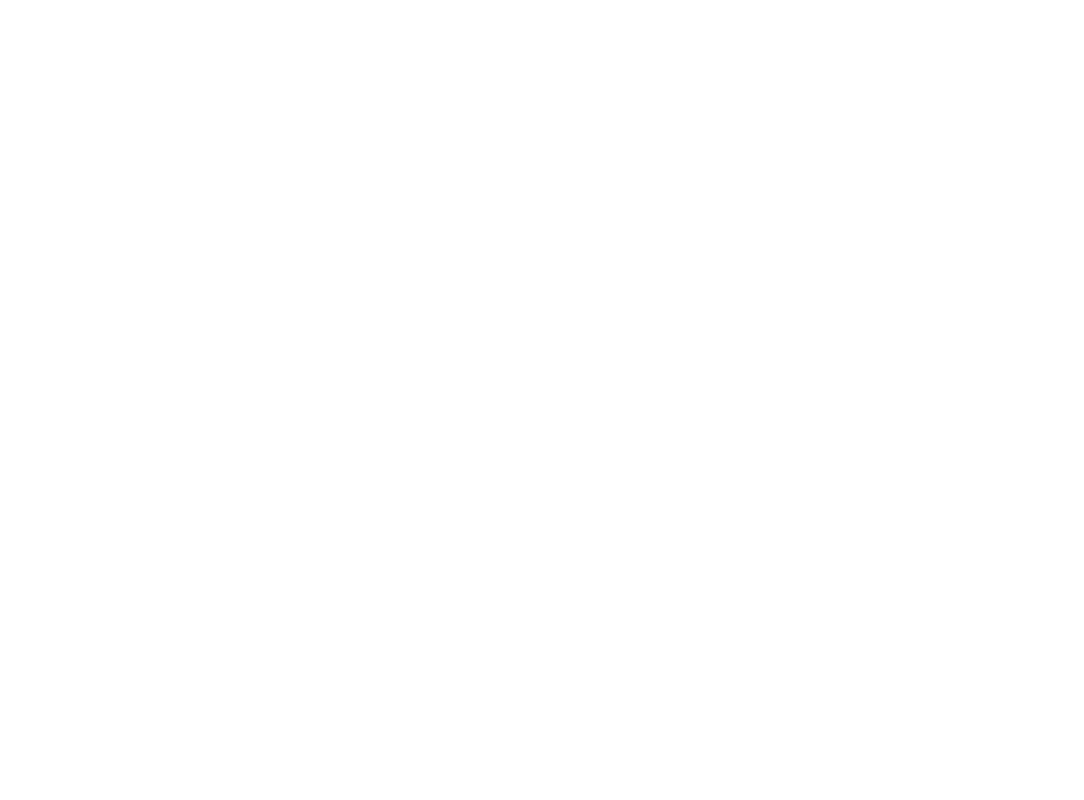
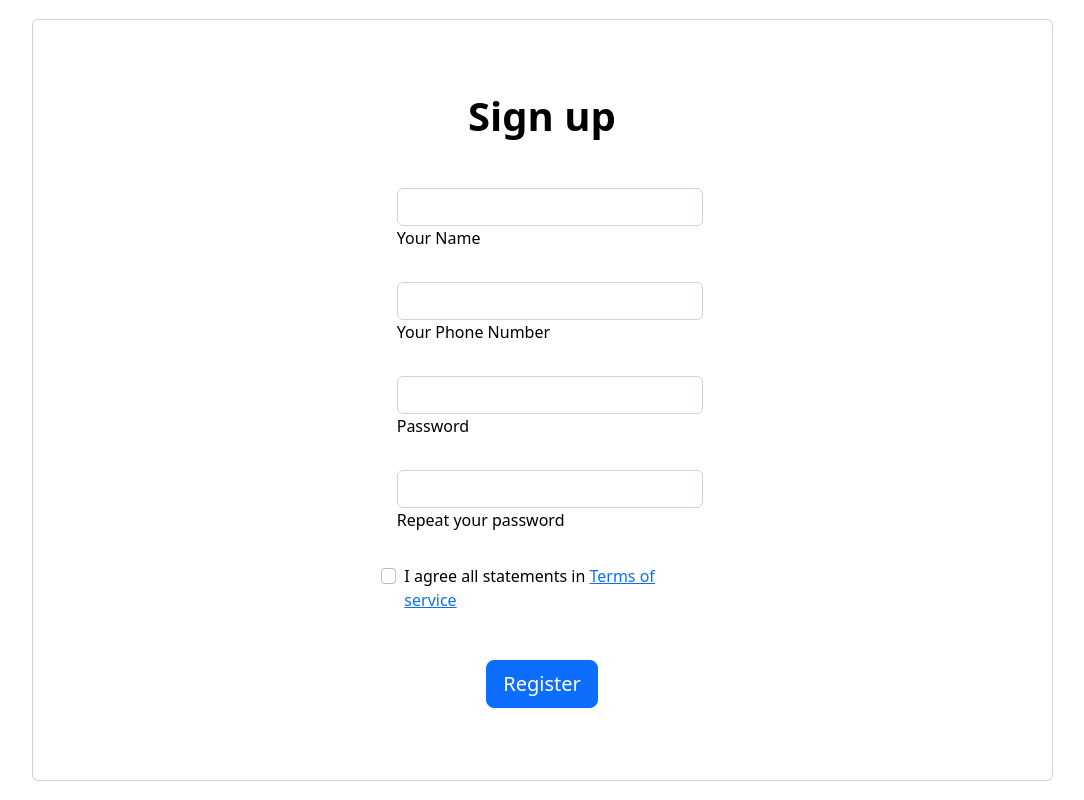
Before and after one commit to Rufidatul726/Ekunjo-A-Gardening-Solution, a React (Create React App) app in the folder frontend/: page /register in a window 1280 px wide. Before the commit this address had no page. Shown: the whole page, without its empty margins (98-1182 px from the left). Built offline with nearby package versions, Linux system fonts and the light colour scheme.

Commit message:
Registration done

```diff
--- a/frontend/src/App.js
+++ b/frontend/src/App.js
@@ -4,6 +4,7 @@
 import NurseryFinder from "./pages/services/nursery";
 import ViewPlantDetails from "./pages/services/viewPlantDetails";
 import GetFertilizerAmount from "./pages/services/getFertilizerAmount";
+import Registration from "./pages/registration";
 
 function App() {
   return (
@@ -15,6 +16,8 @@
             <Route path="/services/nursery" element={<NurseryFinder />} />
             <Route path="/services/fertilizer" element={<GetFertilizerAmount />} />
             <Route path="/services/plantinfo" element={<ViewPlantDetails />} />
+            <Route path="/services/plantdisease" element={<ViewPlantDetails />} />
+            <Route path="/register" element={<Registration/>} />
           </Routes>
         </Router>
       </header>
--- a/frontend/src/Components/sidenavbar.js
+++ b/frontend/src/Components/sidenavbar.js
@@ -1,6 +1,6 @@
 import React from "react";
 import { Link } from "react-router-dom";
-import { NavLink } from "react-router-dom";
+
 import { Nav } from "react-bootstrap";
 import "../CSSfiles/sidenavbar.css";
 
@@ -16,9 +16,9 @@
       <Link to="/services/plantinfo" className="nav-link">
         View Plant Details
       </Link>
-      <NavLink to="/" className="nav-link">
+      <Link to="/" className="nav-link">
         View Plant Diseases
-      </NavLink>
+      </Link>
     </Nav>
   );
 };
--- /dev/null
+++ b/frontend/src/pages/registration.js
@@ -0,0 +1,159 @@
+import React, { useState } from "react";
+// import axios from "axios";
+
+export default function Registration() {
+        const [name, setName] = useState("");
+        const [phone, setPhone] = useState("");
+        const [password, setPassword] = useState("");
+        const [confirmPassword, setConfirmPassword] = useState("");
+        const [errorMessage, setErrorMessage] = useState("");
+        const [successMessage, setSuccessMessage] = useState(false);
+
+        const handleSubmit = (e) => {
+            e.preventDefault();
+
+            if(password !== confirmPassword){
+                setErrorMessage("Passwords do not match. Please try again.");
+                setPassword("");
+                setConfirmPassword("");
+                return;
+            }
+
+            if(!isValidPhoneNumber(phone)){
+                setErrorMessage("Please enter a valid phone number.");
+                setPhone("");
+                return;
+            }
+
+            console.log("Name:", name);
+            console.log("Phone:", phone);
+            console.log("Password:", password);
+            console.log("Confirm Password:", confirmPassword);
+            setErrorMessage("");
+            setSuccessMessage(true);
+
+            // axios.post("http://localhost:9000/users/register", {name, phone, password})
+            //     .then(res => {
+            //         console.log(res);
+            //         console.log(res.data);
+            //     })
+            //     .catch(err => {
+            //         console.log(err);
+            //     });
+        };
+
+        const isValidPhoneNumber = (phoneNumber) => {
+            const phoneRegex = /^\d{11}$/; // match 10-digit phone number
+            return phoneRegex.test(phoneNumber);
+        };
+
+        const handleNameChange = (e) => {
+            setName(e.target.value);
+        };
+
+        const handlePhoneChange = (e) => {
+            setPhone(e.target.value);
+        };
+
+        const handlePasswordChange = (e) => {
+            setPassword(e.target.value);
+        };
+
+        const handleConfirmPasswordChange = (e) => {
+            setConfirmPassword(e.target.value);
+        };
+
+
+    return (
+        <section class="vh-100">
+        <div class="container h-100">
+            <div class="row d-flex justify-content-center align-items-center h-100">
+            <div class="col-lg-12 col-xl-11">
+                <div class="card text-black" >
+                <div class="card-body p-md-5">
+                    <div class="row justify-content-center">
+                    <div class="col-md-10 col-lg-6 col-xl-5 order-2 order-lg-1">
+
+                        <p class="text-center h1 fw-bold mb-5 mx-1 mx-md-4 mt-4">Sign up</p>
+
+                        <form class="mx-1 mx-md-4">
+                            {errorMessage && <div style={{ color: "red" }}>{errorMessage}</div>}
+
+                        <div class="d-flex flex-row align-items-center mb-4">
+                            <i class="fas fa-user fa-lg me-3 fa-fw"></i>
+                            <div class="form-outline flex-fill mb-0">
+                            <input type="text" id="form3Example1c" class="form-control" onChange={handleNameChange} required/>
+                            <label class="form-label" for="form3Example1c">Your Name</label>
+                            </div>
+                        </div>
+
+                        <div class="d-flex flex-row align-items-center mb-4">
+                            <i class="fas fa-envelope fa-lg me-3 fa-fw"></i>
+                            <div class="form-outline flex-fill mb-0">
+                            <input type="tel" id="form3Example3c" class="form-control" onChange={handlePhoneChange} required/>
+                            <label class="form-label" for="form3Example3c">Your Phone Number</label>
+                            </div>
+                        </div>
+
+                        <div class="d-flex flex-row align-items-center mb-4">
+                            <i class="fas fa-lock fa-lg me-3 fa-fw"></i>
+                            <div class="form-outline flex-fill mb-0">
+                            <input type="password" id="form3Example4c" class="form-control" onChange={handlePasswordChange} required/>
+                            <label class="form-label" for="form3Example4c">Password</label>
+                            </div>
+                        </div>
+
+                        <div class="d-flex flex-row align-items-center mb-4">
+                            <i class="fas fa-key fa-lg me-3 fa-fw"></i>
+                            <div class="form-outline flex-fill mb-0">
+                            <input type="password" id="form3Example4cd" class="form-control" onChange={handleConfirmPasswordChange} required/>
+                            <label class="form-label" for="form3Example4cd">Repeat your password</label>
+                            </div>
+                        </div>
+
+                        <div class="form-check d-flex justify-content-center mb-5">
+                            <input class="form-check-input me-2" type="checkbox" value="" id="form2Example3c" />
+                            <label class="form-check-label" for="form2Example3">
+                            I agree all statements in <a href="#!">Terms of service</a>
+                            </label>
+                        </div>
+
+                        <div class="d-flex justify-content-center mx-4 mb-3 mb-lg-4">
+                            <button type="button" class="btn btn-primary btn-lg" onClick={handleSubmit}>Register</button>{
+                            successMessage &&
+                            (
+                                <div
+                                style={{
+                                  position: "fixed",
+                                  top: "50%",
+                                  left: "50%",
+                                  transform: "translate(-50%, -50%)",
+                                  backgroundColor: "#fff",
+                                  padding: "2rem",
+                                  borderRadius: "5px",
+                                  boxShadow: "0 0 10px rgba(0, 0, 0, 0.3)",
+                                  zIndex: "999",
+                                }}
+                              >
+                                <h2>Registration Successful</h2>
+                                <p>Thank you for registering, {name}!</p>
+                                <button onClick={() => setSuccessMessage(false)}
+                                        style={{position: "absolute", top: "0", right: "0", padding: "0.5rem 1rem", border: "none", backgroundColor: "transparent", cursor: "pointer"}}
+                                >x</button>
+                              </div>
+                            )
+                        }
+                        </div>
+                        </form>
+
+                    </div>
+
+                    </div>
+                </div>
+                </div>
+            </div>
+            </div>
+        </div>
+        </section>
+    );
+}
```
Also changed, not shown: frontend/src/Components/mymodal.js (added, +25 -0 lines).
